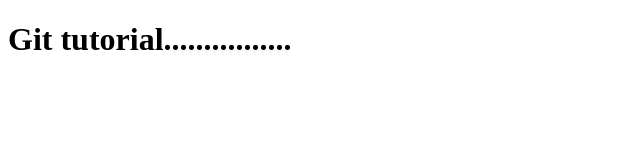
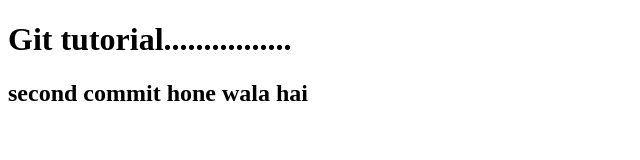
Before and after one commit to ankitkum2607/Full-stack, a plain HTML site: page index.html in a window 1280 px wide. Shown: the whole page, without its empty margins (0-640 px from the left). Drawn offline with Linux system fonts and the light colour scheme.

Commit message:
this is secound commit

```diff
--- a/index.html
+++ b/index.html
@@ -7,5 +7,7 @@
 </head>
 <body>
     <h1>Git tutorial................</h1>
+    <h2>second commit hone wala hai </h2>
+
 </body>
 </html>
```
